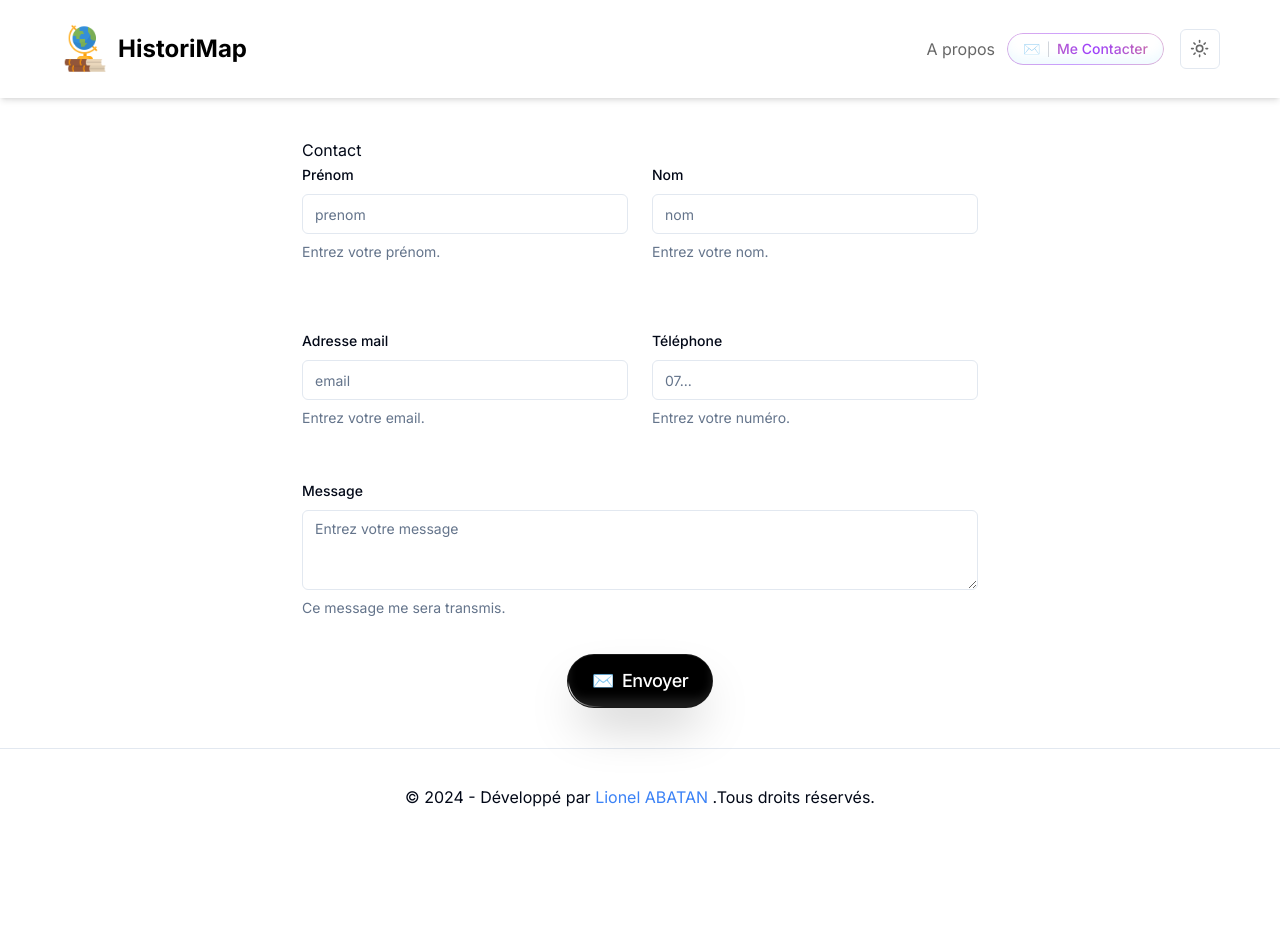
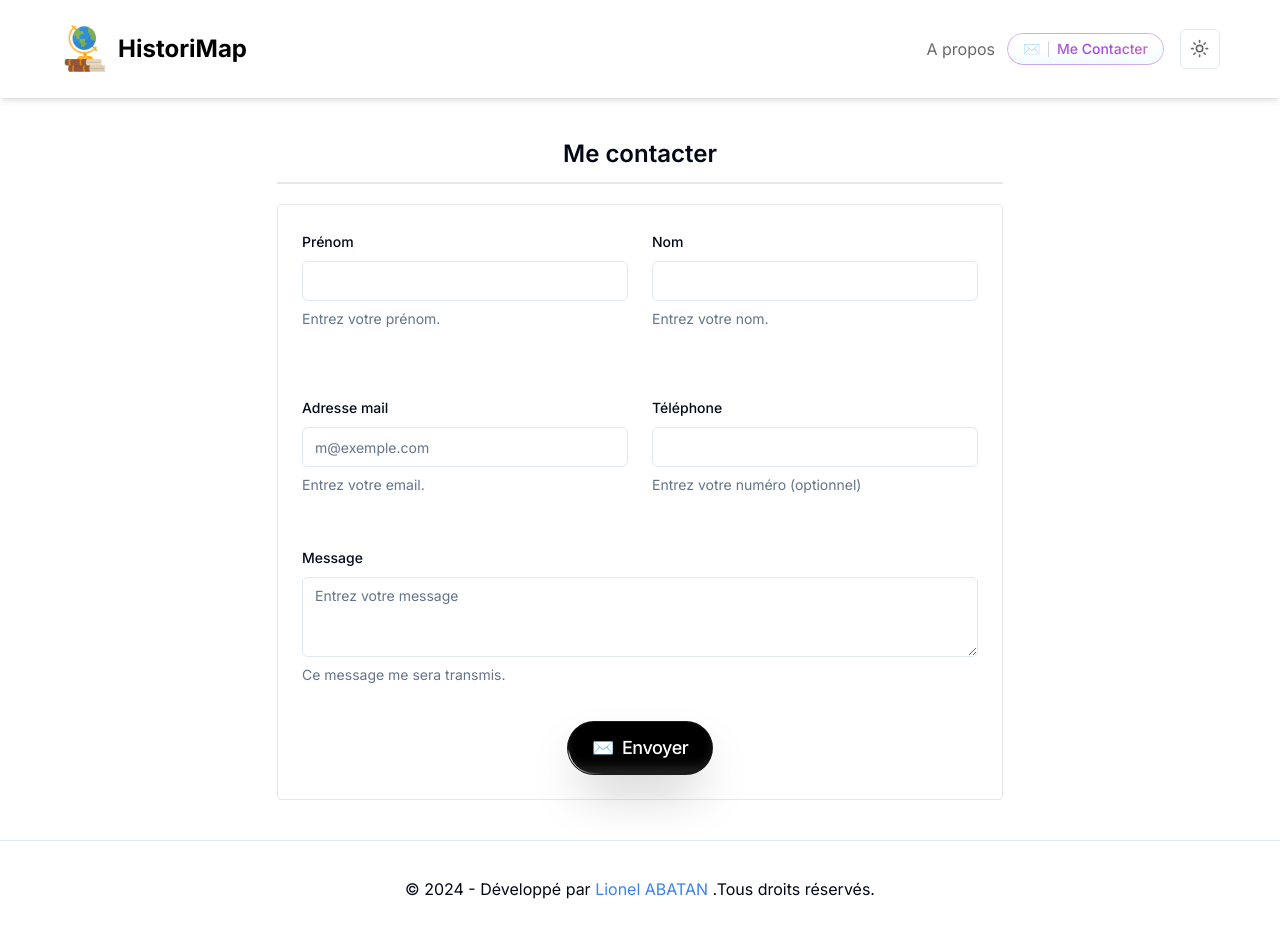
Before and after one commit to LionAB/history-viewer, a Next.js app: page /contact in a window 1280 px wide. Before the commit the page ends 844 px from the top, so only its background shows below. Built offline with nearby package versions, Linux system fonts and the light colour scheme.

Commit message:
Misee een fomr form

```diff
--- a/app/about/page.tsx
+++ b/app/about/page.tsx
@@ -69,7 +69,7 @@ export default function About(){
     Coté Dev :
     <ul className="list-disc list-inside">
       <li>Amélioration de la gestion des événements</li>
-      <li>Intégration de monitoring grâce a Sentry</li>
+      <li>Intégration de monitoring grâce à Sentry</li>
     </ul>
 
     </div>
--- a/app/contact/page.tsx
+++ b/app/contact/page.tsx
@@ -1,8 +1,8 @@
 import ContactFrom from "@/components/contact/ContactForm"
 export default function Contact() {
     return(
-        <div className="flex-col p-10 flex-grow">
-            <h1>Contact</h1>
+        <div className="flex-col p-10 flex-grow ">
+            <h1 className="border-b-2 border-b-gray-200 dark:border-b-gray-800 pb-3 mb-5 text-center text-2xl font-semibold">Me contacter</h1>
             <ContactFrom/>
         </div>
     )
--- a/components/contact/ContactForm.tsx
+++ b/components/contact/ContactForm.tsx
@@ -53,7 +53,7 @@ export default function ContactForm() {
 
     return (
       <Form {...form}>
-        <form onSubmit={form.handleSubmit(onSubmit)} className="flex flex-col items-center">
+        <form onSubmit={form.handleSubmit(onSubmit)} className="flex flex-col items-center p-6 border rounded-sm border-rounded border-gray-200 dark:border-gray-800">
           <div className="flex flex-col space-y-4 items-center">
            <div className="flex flex-row gap-6 min-h-[150px] flex-wrap">
           <FormField
@@ -63,7 +63,7 @@ export default function ContactForm() {
               <FormItem>
                 <FormLabel>Prénom</FormLabel>
                 <FormControl>
-                  <Input size={30} placeholder="prenom" {...field} />
+                  <Input size={30}  {...field} />
                 </FormControl>
                 <FormDescription>
                   Entrez votre prénom.
@@ -79,7 +79,7 @@ export default function ContactForm() {
             <FormItem className="">
               <FormLabel>Nom</FormLabel>
               <FormControl>
-                <Input size={30} placeholder="nom" {...field} />
+                <Input size={30}  {...field} />
               </FormControl>
               <FormDescription>
                 Entrez votre nom.
@@ -96,7 +96,7 @@ export default function ContactForm() {
             <FormItem>
               <FormLabel>Adresse mail</FormLabel>
               <FormControl>
-                <Input size={30} placeholder="email" {...field} />
+                <Input size={30} placeholder="m@exemple.com" {...field} />
               </FormControl>
               <FormDescription>
                 Entrez votre email.
@@ -111,10 +111,10 @@ export default function ContactForm() {
             <FormItem>
               <FormLabel>Téléphone</FormLabel>
               <FormControl>
-                <Input size={30} placeholder="07..." {...field} />
+                <Input size={30}  {...field} />
               </FormControl>
               <FormDescription>
-                Entrez votre numéro.
+                Entrez votre numéro (optionnel)
               </FormDescription>
               <FormMessage />
             </FormItem>
```
